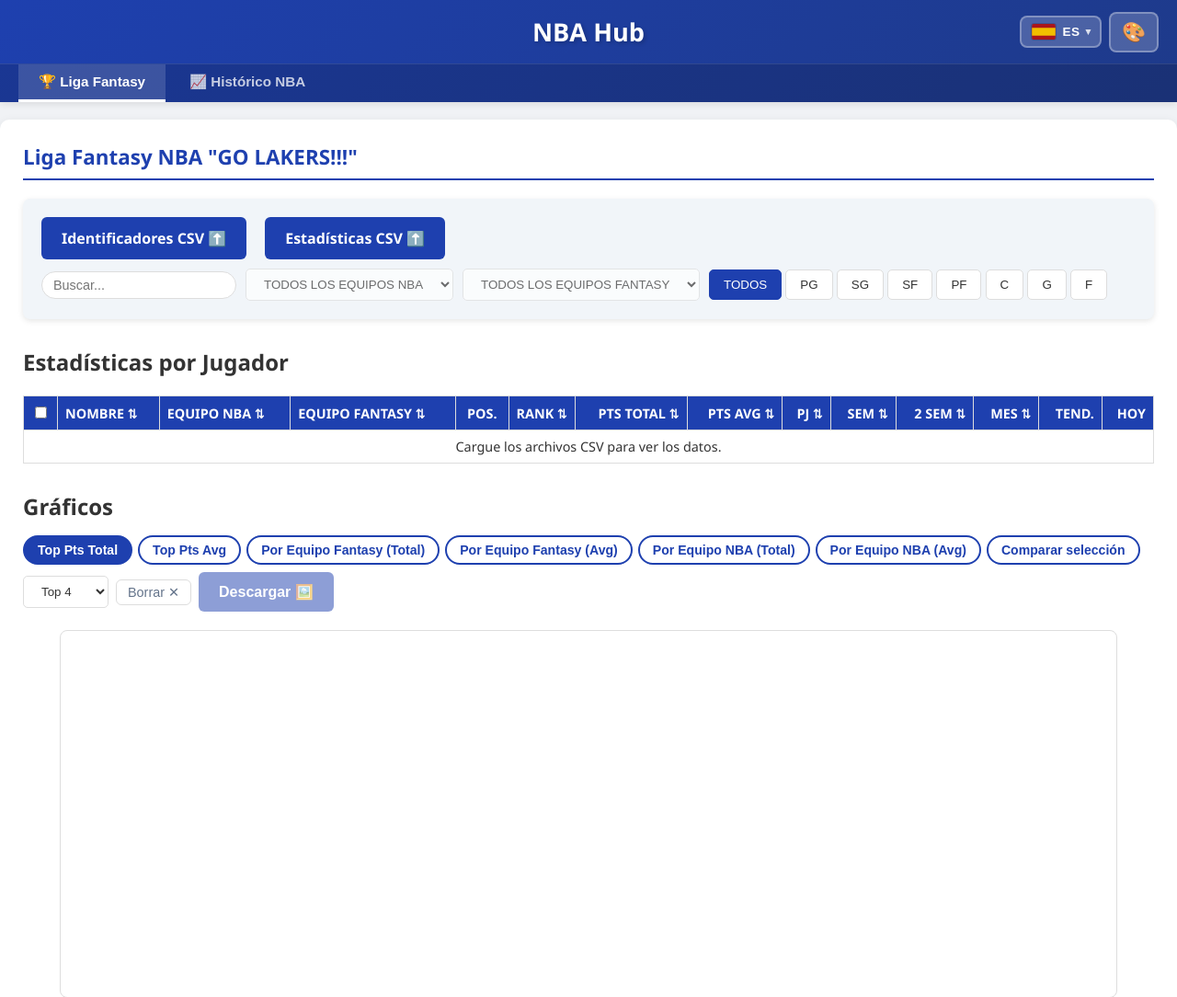
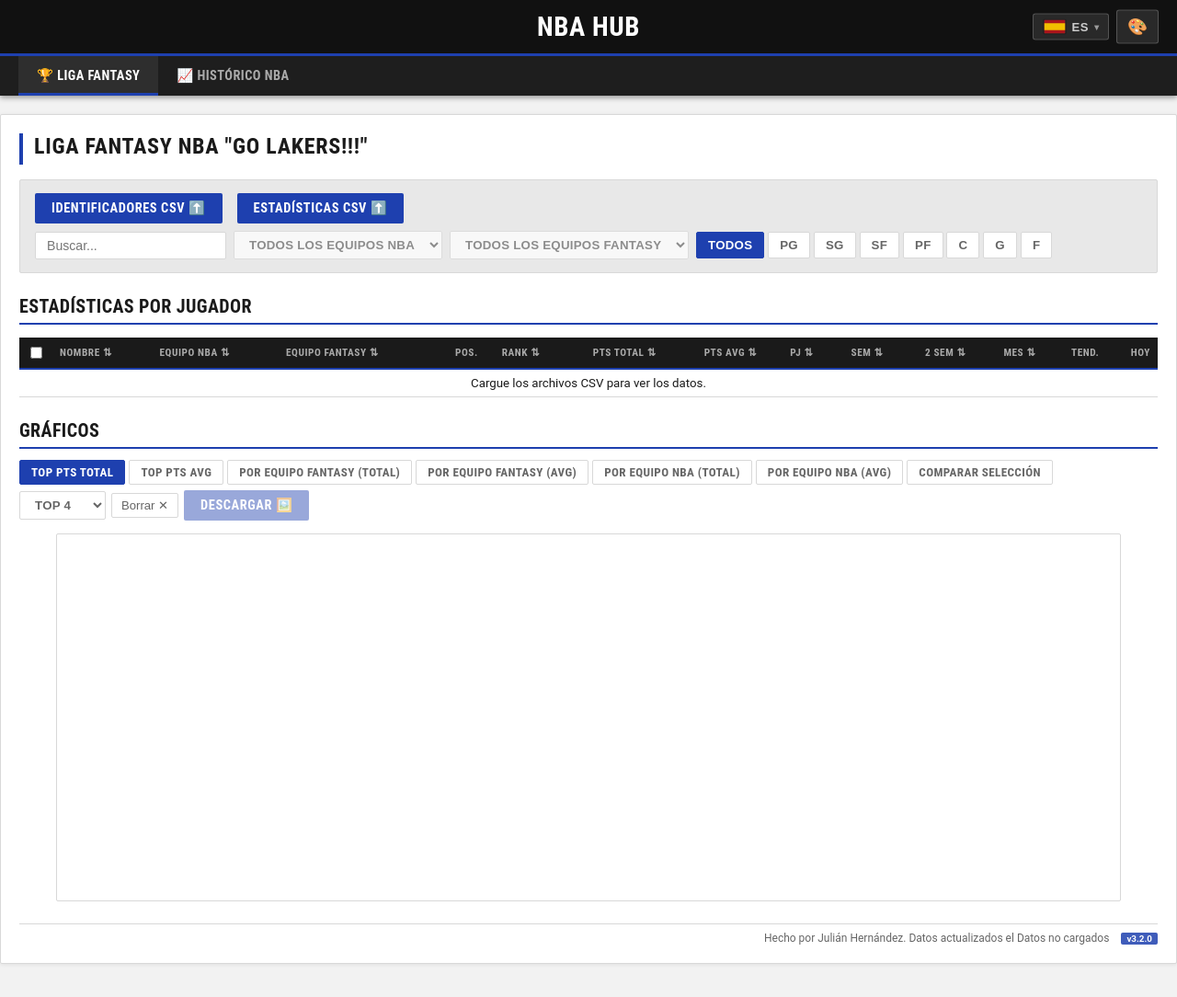
Before and after one commit to jhernand-alt/nba-fantasy-app, a plain HTML site: page index.html in a window 1280 px wide. Shown: the top 1084 px of the page at 92% size. Drawn offline with nearby package versions, Linux system fonts and the light colour scheme.

Commit message:
Add files via upload

```diff
--- a/styles.css
+++ b/styles.css
@@ -1,33 +1,38 @@
 /* ============================================================================
-   VARIABLES DE TEMA Y COLORES  (compartidas por todos los módulos)
+   styles-espn.css — Estilo inspirado en ESPN Deportes
+   Claro y denso, header negro con acento rojo, tipografía compacta
+   Fuente: Roboto Condensed (títulos) + Roboto (texto)
+   Para usar: renombrar a styles.css y añadir en index.html:
+   <link href="https://fonts.googleapis.com/css2?family=Roboto:wght@400;500;700&family=Roboto+Condensed:wght@700&display=swap" rel="stylesheet">
    ============================================================================ */
 
+/* ── Variables ─────────────────────────────────────────────────────────────── */
+
 :root {
-    --bg-primary:    #f0f2f5;
-    --bg-secondary:  white;
-    --bg-tertiary:   #f1f5f9;
-    --bg-row-even:   #f4f7fd;
-    --text-primary:  #333;
-    --text-secondary:#64748b;
-    --border-color:  #ddd;
-    --shadow:        rgba(0,0,0,0.1);
+    --bg-primary:    #f2f2f2;
+    --bg-secondary:  #ffffff;
+    --bg-tertiary:   #e8e8e8;
+    --bg-row-even:   #f8f8f8;
+    --text-primary:  #1a1a1a;
+    --text-secondary:#666666;
+    --border-color:  #d8d8d8;
+    --shadow:        rgba(0,0,0,0.08);
 
-    --color-primary:       #1e40af;
-    --color-primary-hover: #1e3a8a;
-    --color-primary-light: #3b82f6;
+    --color-primary:       #cc0000;   /* rojo ESPN */
+    --color-primary-hover: #aa0000;
+    --color-primary-light: #ee3333;
 
-    /* Altura del header (header fijo + nav de módulos) */
-    --header-height: 110px;
+    --header-height: 108px;
 }
 
 [data-theme="dark"] {
-    --bg-primary:    #0f172a;
-    --bg-secondary:  #1e293b;
-    --bg-tertiary:   #334155;
-    --bg-row-even:   #293548;
-    --text-primary:  #e2e8f0;
-    --text-secondary:#94a3b8;
-    --border-color:  #475569;
+    --bg-primary:    #1a1a1a;
+    --bg-secondary:  #242424;
+    --bg-tertiary:   #2e2e2e;
+    --bg-row-even:   #282828;
+    --text-primary:  #eeeeee;
+    --text-secondary:#999999;
+    --border-color:  #3a3a3a;
     --shadow:        rgba(0,0,0,0.3);
 }
 
@@ -35,16 +40,14 @@
 [data-color-scheme="green"]  { --color-primary:#16a34a; --color-primary-hover:#15803d; --color-primary-light:#22c55e; }
 [data-color-scheme="purple"] { --color-primary:#9333ea; --color-primary-hover:#7e22ce; --color-primary-light:#a855f7; }
 [data-color-scheme="orange"] { --color-primary:#ea580c; --color-primary-hover:#c2410c; --color-primary-light:#f97316; }
-[data-color-scheme="red"]    { --color-primary:#dc2626; --color-primary-hover:#b91c1c; --color-primary-light:#ef4444; }
+[data-color-scheme="red"]    { --color-primary:#cc0000; --color-primary-hover:#aa0000; --color-primary-light:#ee3333; }
 
-/* ============================================================================
-   BASE
-   ============================================================================ */
+/* ── Base ──────────────────────────────────────────────────────────────────── */
 
 * { box-sizing: border-box; }
 
 body {
-    font-family: 'Segoe UI', Tahoma, Geneva, Verdana, sans-serif;
+    font-family: 'Roboto', 'Arial', sans-serif;
     margin: 0;
     padding: 0;
     background-color: var(--bg-primary);
@@ -52,14 +55,13 @@
     transition: background-color 0.3s ease, color 0.3s ease;
 }
 
-/* ============================================================================
-   HEADER
-   ============================================================================ */
+/* ── Header ────────────────────────────────────────────────────────────────── */
 
 header {
-    background: linear-gradient(135deg, var(--color-primary) 0%, var(--color-primary-hover) 100%);
+    background: #111111;
     color: white;
-    box-shadow: 0 2px 8px var(--shadow);
+    border-bottom: none;
+    box-shadow: 0 2px 6px rgba(0,0,0,0.4);
     position: fixed;
     top: 0; left: 0; right: 0;
     z-index: 100;
@@ -68,19 +70,28 @@
 .header-wrapper {
     max-width: 1400px;
     margin: 0 auto;
-    padding: 16px 20px;
+    padding: 12px 20px;
     display: flex;
     justify-content: center;
     align-items: center;
     position: relative;
+    border-bottom: 3px solid var(--color-primary);
 }
 
 header h1 {
     margin: 0;
-    font-size: 1.7em;
-    text-shadow: 2px 2px 4px rgba(0,0,0,0.2);
+    font-family: 'Roboto Condensed', 'Arial Narrow', sans-serif;
+    font-size: 1.8em;
+    font-weight: 700;
+    letter-spacing: 0.02em;
+    text-transform: uppercase;
     color: white;
 }
+
+/* La "E" inicial de ESPN en rojo — aquí aplicado al primer carácter del título */
+/*header h1::first-letter {
+    color: var(--color-primary);
+}*/
 
 .header-controls {
     position: absolute;
@@ -92,13 +103,11 @@
     gap: 8px;
 }
 
-/* ============================================================================
-   NAVEGACIÓN DE MÓDULOS
-   ============================================================================ */
+/* ── Navegación de módulos ──────────────────────────────────────────────────── */
 
 .module-nav {
-    background: rgba(0,0,0,0.15);
-    border-top: 1px solid rgba(255,255,255,0.1);
+    background: #1e1e1e;
+    border-top: none;
 }
 
 .module-nav-inner {
@@ -106,17 +115,21 @@
     margin: 0 auto;
     padding: 0 20px;
     display: flex;
-    gap: 4px;
+    gap: 0;
 }
 
 .module-tab {
-    padding: 10px 22px;
+    padding: 10px 20px;
     border: none;
     border-bottom: 3px solid transparent;
+    border-top: 3px solid transparent;
     background: transparent;
-    color: rgba(255,255,255,0.75);
-    font-size: 0.95em;
-    font-weight: 600;
+    color: #aaaaaa;
+    font-family: 'Roboto Condensed', 'Arial Narrow', sans-serif;
+    font-size: 0.9em;
+    font-weight: 700;
+    letter-spacing: 0.03em;
+    text-transform: uppercase;
     cursor: pointer;
     transition: color 0.2s, border-color 0.2s, background 0.2s;
     white-space: nowrap;
@@ -124,31 +137,28 @@
 
 .module-tab:hover {
     color: white;
-    background: rgba(255,255,255,0.1);
+    background: rgba(255,255,255,0.05);
 }
 
 .module-tab.active {
     color: white;
-    border-bottom-color: white;
-    background: rgba(255,255,255,0.15);
+    border-bottom-color: var(--color-primary);
+    background: rgba(255,255,255,0.07);
 }
 
-/* ============================================================================
-   CONTENEDOR DE MÓDULOS
-   ============================================================================ */
+/* ── Contenedor de módulos ─────────────────────────────────────────────────── */
 
 .module-container {
     max-width: 1400px;
-    margin: calc(var(--header-height) + 20px) auto 40px;
-    padding: 25px;
+    margin: calc(var(--header-height) + 16px) auto 32px;
+    padding: 20px;
     background: var(--bg-secondary);
-    border-radius: 10px;
-    box-shadow: 0 4px 12px var(--shadow);
+    border-radius: 2px;
+    border: 1px solid var(--border-color);
+    box-shadow: 0 1px 4px var(--shadow);
 }
 
-/* ============================================================================
-   IDIOMA
-   ============================================================================ */
+/* ── Idioma ─────────────────────────────────────────────────────────────────── */
 
 .language-selector { position: relative; }
 
@@ -156,25 +166,25 @@
     display: flex;
     align-items: center;
     gap: 6px;
-    background: rgba(255,255,255,0.2);
-    border: 2px solid rgba(255,255,255,0.3);
-    border-radius: 8px;
-    padding: 6px 10px;
+    background: rgba(255,255,255,0.1);
+    border: 1px solid rgba(255,255,255,0.2);
+    border-radius: 3px;
+    padding: 5px 10px;
     cursor: pointer;
-    color: white;
-    font-size: 0.85em;
-    font-weight: 600;
+    color: #ccc;
+    font-size: 0.82em;
+    font-weight: 700;
     transition: background 0.2s;
     white-space: nowrap;
 }
-.lang-button:hover { background: rgba(255,255,255,0.3); }
-.lang-chevron { font-size: 0.8em; opacity: 0.8; }
+.lang-button:hover { background: rgba(255,255,255,0.2); color: white; }
+.lang-chevron { font-size: 0.75em; opacity: 0.7; }
 .lang-option-inner { display: flex; align-items: center; gap: 6px; }
 
 .flag-svg {
-    width: 28px; height: 19px;
-    border-radius: 3px;
-    border: 1px solid rgba(0,0,0,0.15);
+    width: 26px; height: 17px;
+    border-radius: 2px;
+    border: 1px solid rgba(0,0,0,0.2);
     flex-shrink: 0;
     display: block;
 }
@@ -182,13 +192,13 @@
 
 .lang-menu {
     position: absolute;
-    right: 0; top: calc(100% + 8px);
+    right: 0; top: calc(100% + 6px);
     background: var(--bg-secondary);
     border: 1px solid var(--border-color);
-    border-radius: 8px;
+    border-radius: 2px;
     box-shadow: 0 4px 12px var(--shadow);
-    padding: 6px;
-    min-width: 160px;
+    padding: 4px;
+    min-width: 150px;
     z-index: 1000;
 }
 .lang-menu.hidden { display: none; }
@@ -198,142 +208,151 @@
     align-items: center;
     justify-content: space-between;
     gap: 10px;
-    padding: 8px 10px;
-    border-radius: 6px;
+    padding: 7px 10px;
+    border-radius: 2px;
     cursor: pointer;
     color: var(--text-primary);
     transition: background 0.15s;
 }
 .lang-option:hover, .lang-option.active { background: var(--bg-tertiary); }
-.lang-option.active { font-weight: 600; }
-.lang-name { color: var(--text-secondary); font-size: 0.88em; flex: 1; text-align: right; }
+.lang-option.active { font-weight: 700; }
+.lang-name { color: var(--text-secondary); font-size: 0.85em; flex: 1; text-align: right; }
 
-/* ============================================================================
-   TEMA
-   ============================================================================ */
+/* ── Tema ───────────────────────────────────────────────────────────────────── */
 
 .theme-selector { position: relative; }
 
 .theme-button {
-    background: rgba(255,255,255,0.2);
-    border: 2px solid rgba(255,255,255,0.3);
-    border-radius: 8px;
-    padding: 8px 12px;
-    font-size: 1.3em;
+    background: rgba(255,255,255,0.1);
+    border: 1px solid rgba(255,255,255,0.2);
+    border-radius: 3px;
+    padding: 7px 11px;
+    font-size: 1.1em;
     cursor: pointer;
     transition: all 0.2s;
 }
-.theme-button:hover { background: rgba(255,255,255,0.3); transform: scale(1.05); }
+.theme-button:hover { background: rgba(255,255,255,0.2); transform: scale(1.05); }
 
 .theme-menu {
     position: absolute;
-    right: 0; top: calc(100% + 8px);
+    right: 0; top: calc(100% + 6px);
     background: var(--bg-secondary);
     border: 1px solid var(--border-color);
-    border-radius: 8px;
+    border-radius: 2px;
     box-shadow: 0 4px 12px var(--shadow);
-    padding: 8px;
-    min-width: 180px;
+    padding: 6px;
+    min-width: 175px;
     z-index: 1000;
 }
 .theme-menu.hidden { display: none; }
 
 .theme-section-title {
-    font-size: 0.75em;
-    font-weight: bold;
+    font-size: 0.7em;
+    font-weight: 700;
     color: var(--text-secondary);
     text-transform: uppercase;
-    padding: 6px 8px 4px;
-    letter-spacing: 0.5px;
+    padding: 5px 8px 3px;
+    letter-spacing: 0.8px;
 }
 .theme-option {
     display: flex;
     align-items: center;
     gap: 10px;
-    padding: 8px 12px;
+    padding: 7px 10px;
     cursor: pointer;
-    border-radius: 4px;
+    border-radius: 2px;
     color: var(--text-primary);
-    transition: background 0.2s;
+    transition: background 0.15s;
+    font-size: 0.9em;
 }
 .theme-option:hover { background: var(--bg-tertiary); }
-.theme-icon { font-size: 1.2em; }
-.theme-divider { margin: 8px 0; border: none; border-top: 1px solid var(--border-color); }
+.theme-icon { font-size: 1.1em; }
+.theme-divider { margin: 6px 0; border: none; border-top: 1px solid var(--border-color); }
 
-.color-grid {
-    display: grid;
-    grid-template-columns: repeat(3, 1fr);
-    gap: 8px;
-    padding: 4px;
-}
+.color-grid { display: grid; grid-template-columns: repeat(3, 1fr); gap: 6px; padding: 4px; }
 .color-option {
     display: flex;
     gap: 4px;
-    padding: 8px;
-    border-radius: 4px;
+    padding: 7px;
+    border-radius: 2px;
     cursor: pointer;
-    transition: all 0.2s;
+    transition: all 0.15s;
     border: 2px solid transparent;
 }
-.color-option:hover { background: var(--bg-tertiary); transform: scale(1.05); }
+.color-option:hover { background: var(--bg-tertiary); transform: scale(1.04); }
 .color-option.active { border-color: var(--color-primary); }
-.color-preview { width: 20px; height: 20px; border-radius: 4px; border: 1px solid var(--border-color); }
+.color-preview { width: 18px; height: 18px; border-radius: 3px; border: 1px solid var(--border-color); }
 
-/* ============================================================================
-   COMPONENTES COMPARTIDOS (usados por todos los módulos)
-   ============================================================================ */
+/* ── Componentes compartidos ────────────────────────────────────────────────── */
 
-h2 { color: var(--text-primary); margin-top: 30px; margin-bottom: 15px; }
+h2 {
+    color: var(--text-primary);
+    font-family: 'Roboto Condensed', 'Arial Narrow', sans-serif;
+    font-weight: 700;
+    font-size: 1.25em;
+    letter-spacing: 0.02em;
+    text-transform: uppercase;
+    margin-top: 24px;
+    margin-bottom: 12px;
+    padding-bottom: 6px;
+    border-bottom: 2px solid var(--color-primary);
+}
 
 .controls-and-filters {
-    margin-bottom: 20px;
-    padding: 20px;
+    margin-bottom: 16px;
+    padding: 14px 16px;
     background: var(--bg-tertiary);
-    border-radius: 8px;
-    box-shadow: 0 2px 6px var(--shadow);
+    border-radius: 2px;
+    border: 1px solid var(--border-color);
 }
 
 .controls-row {
     display: flex;
     flex-wrap: wrap;
     align-items: center;
-    gap: 10px;
-    margin-bottom: 10px;
+    gap: 8px;
+    margin-bottom: 8px;
 }
 .controls-row:last-child { margin-bottom: 0; }
 
 .btn-download {
-    padding: 12px 22px;
+    padding: 8px 18px;
     border: none;
-    border-radius: 6px;
+    border-radius: 2px;
     cursor: pointer;
-    font-weight: bold;
-    font-size: 1em;
+    font-family: 'Roboto Condensed', 'Arial Narrow', sans-serif;
+    font-weight: 700;
+    font-size: 0.9em;
+    letter-spacing: 0.04em;
+    text-transform: uppercase;
     background: var(--color-primary);
     color: white;
-    transition: background-color 0.3s;
+    transition: background-color 0.2s;
 }
 .btn-download:hover { background: var(--color-primary-hover); }
-.btn-download:disabled { opacity: 0.5; cursor: default; }
+.btn-download:disabled { opacity: 0.45; cursor: default; }
 
 .file-status {
-    font-size: 0.9em;
+    font-size: 0.83em;
     color: var(--text-secondary);
     font-style: italic;
 }
-.file-status.loaded { color: var(--color-primary); font-weight: 500; }
+.file-status.loaded { color: var(--color-primary); font-weight: 600; font-style: normal; }
 
 .filter-btn, .fantasy-team-selector, .chart-selector {
-    padding: 8px 15px;
+    padding: 6px 12px;
     border: 1px solid var(--border-color);
-    border-radius: 5px;
+    border-radius: 2px;
     cursor: pointer;
     background: var(--bg-secondary);
-    color: var(--text-primary);
-    transition: all 0.2s;
-    font-weight: 500;
+    color: var(--text-secondary);
+    font-size: 0.83em;
+    font-weight: 700;
+    letter-spacing: 0.02em;
+    text-transform: uppercase;
+    transition: all 0.15s;
 }
-.filter-btn:hover { background: var(--bg-tertiary); }
+.filter-btn:hover { background: var(--bg-tertiary); color: var(--text-primary); }
 .filter-btn.active,
 .filter-btn[aria-pressed="true"] {
     background: var(--color-primary);
@@ -344,154 +363,148 @@
 .search-input {
     padding: 6px 12px;
     border: 1px solid var(--border-color);
-    border-radius: 20px;
+    border-radius: 2px;
     background: var(--bg-secondary);
     color: var(--text-primary);
-    font-size: 0.9em;
+    font-size: 0.88em;
     min-width: 180px;
     outline: none;
-    transition: border-color 0.2s, box-shadow 0.2s;
+    transition: border-color 0.2s;
 }
-.search-input:focus {
-    border-color: var(--color-primary);
-    box-shadow: 0 0 0 2px color-mix(in srgb, var(--color-primary) 20%, transparent);
-}
+.search-input:focus { border-color: var(--color-primary); }
 
-/* Tabla */
+/* Tabla — estilo ESPN: densa, sin bordes verticales, cabecera oscura */
 .table-wrapper {
     overflow-x: auto;
-    margin-top: 20px;
+    margin-top: 14px;
     -webkit-overflow-scrolling: touch;
-    /* Scrollbar en la parte superior */
     transform: rotateX(180deg);
 }
-.table-wrapper > table {
-    transform: rotateX(180deg);
-}
+.table-wrapper > table { transform: rotateX(180deg); }
+
 .player-table {
     width: 100%;
     border-collapse: collapse;
     min-width: 600px;
-    font-size: 0.9em;
+    font-size: 0.83em;
 }
 .player-table th, .player-table td {
-    border: 1px solid var(--border-color);
-    padding: 8px;
+    border: none;
+    border-bottom: 1px solid var(--border-color);
+    padding: 7px 8px;
     text-align: center;
 }
 .player-table th {
-    background: var(--color-primary);
-    color: white;
+    background: #1a1a1a;
+    color: #aaaaaa;
+    font-family: 'Roboto Condensed', 'Arial Narrow', sans-serif;
+    font-size: 0.85em;
+    font-weight: 700;
+    letter-spacing: 0.05em;
     text-transform: uppercase;
+    border-bottom: 2px solid var(--color-primary);
     cursor: pointer;
 }
 .player-table th:not([onclick]) { cursor: default; }
 .player-table tr:nth-child(even) { background: var(--bg-row-even); }
-.player-table tr:hover { background: color-mix(in srgb, var(--color-primary) 8%, transparent); }
+.player-table tr:hover { background: #fff3f3; }
+[data-theme="dark"] .player-table tr:hover { background: #2a1515; }
 
 /* Gráfico */
 .chart-container {
-    margin-top: 20px;
-    padding: 20px;
+    margin-top: 14px;
+    padding: 16px;
     border: 1px solid var(--border-color);
-    border-radius: 8px;
+    border-radius: 2px;
     background: var(--bg-secondary);
     height: 400px;
     position: relative;
 }
 .chart-container canvas { width: 100% !important; height: 100% !important; }
 
-.chart-controls {
-    display: flex;
-    flex-direction: column;
-    gap: 8px;
-    margin-bottom: 12px;
-}
-.chart-tabs { display: flex; flex-wrap: wrap; gap: 6px; }
+.chart-controls { display: flex; flex-direction: column; gap: 6px; margin-bottom: 10px; }
+.chart-tabs { display: flex; flex-wrap: wrap; gap: 4px; }
 .chart-tab {
-    padding: 6px 14px;
-    border: 2px solid var(--color-primary);
-    border-radius: 20px;
-    background: transparent;
-    color: var(--color-primary);
-    cursor: pointer;
-    font-size: 0.88em;
-    font-weight: 600;
-    transition: background 0.2s, color 0.2s;
-    white-space: nowrap;
-}
-.chart-tab:hover  { background: var(--color-primary); color: white; }
-.chart-tab.active { background: var(--color-primary); color: white; }
-
-.chart-options {
-    display: flex;
-    flex-wrap: wrap;
-    align-items: center;
-    gap: 8px;
-}
-.btn-clear-chart {
     padding: 5px 12px;
     border: 1px solid var(--border-color);
-    border-radius: 6px;
+    border-radius: 2px;
     background: var(--bg-secondary);
     color: var(--text-secondary);
     cursor: pointer;
-    font-size: 0.9em;
-    transition: background 0.2s;
+    font-family: 'Roboto Condensed', 'Arial Narrow', sans-serif;
+    font-size: 0.82em;
+    font-weight: 700;
+    letter-spacing: 0.03em;
+    text-transform: uppercase;
+    transition: all 0.15s;
+    white-space: nowrap;
 }
-.btn-clear-chart:hover { background: #fee2e2; color: #dc2626; border-color: #dc2626; }
+.chart-tab:hover { background: var(--bg-tertiary); color: var(--text-primary); border-color: #aaa; }
+.chart-tab.active { background: var(--color-primary); color: white; border-color: var(--color-primary); }
+
+.chart-options { display: flex; flex-wrap: wrap; align-items: center; gap: 6px; }
+.btn-clear-chart {
+    padding: 5px 10px;
+    border: 1px solid var(--border-color);
+    border-radius: 2px;
+    background: var(--bg-secondary);
+    color: var(--text-secondary);
+    cursor: pointer;
+    font-size: 0.82em;
+    transition: all 0.15s;
+}
+.btn-clear-chart:hover { background: #fff0f0; color: #cc0000; border-color: #cc0000; }
+[data-theme="dark"] .btn-clear-chart:hover { background: #2a1010; }
 
 /* Pie */
 .credit-text-main {
     text-align: right;
-    font-size: 0.8em;
+    font-size: 0.75em;
     color: var(--text-secondary);
-    margin-top: 30px;
-    padding-top: 10px;
-    border-top: 1px dashed var(--border-color);
+    margin-top: 24px;
+    padding-top: 8px;
+    border-top: 1px solid var(--border-color);
 }
 .app-version {
-    margin-left: 12px;
-    padding: 1px 7px;
-    border-radius: 4px;
+    margin-left: 10px;
+    padding: 1px 6px;
+    border-radius: 2px;
     background: var(--color-primary);
     color: white;
-    font-size: 0.85em;
-    font-weight: 600;
-    opacity: 0.75;
+    font-size: 0.82em;
+    font-weight: 700;
+    opacity: 0.85;
 }
 
 /* Tendencias */
-.trend-indicator { font-size: 1.3em; font-weight: bold; margin-left: 4px; display: inline-block; }
-.trend-up   { color: #16a34a; }
-.trend-down { color: #dc2626; }
-.trend-stable { color: #6b7280; }
-
-/* ============================================================================
-   RESPONSIVE
-   ============================================================================ */
-
-@media (max-width: 768px) {
-    :root { --header-height: 130px; }
-
-    header h1 { font-size: 1.2em; }
-
-    .module-container { margin-top: calc(var(--header-height) + 10px); padding: 15px; }
-
-    .controls-row { flex-direction: column; align-items: flex-start; }
-    .controls-row > * { width: 100%; margin-top: 5px; }
-
-    .chart-controls { flex-direction: column; align-items: flex-start; }
-
-    .player-table { font-size: 0.8em; }
-}
+.trend-indicator { font-size: 1.2em; font-weight: bold; margin-left: 4px; display: inline-block; }
+.trend-up    { color: #16a34a; }
+.trend-down  { color: #cc0000; }
+.trend-stable { color: #999; }
 
 /* Título de módulo */
 .module-title {
     margin-top: 0;
-    margin-bottom: 20px;
-    font-size: 1.4em;
-    color: var(--color-primary);
-    border-bottom: 2px solid var(--color-primary);
-    padding-bottom: 8px;
+    margin-bottom: 16px;
+    font-family: 'Roboto Condensed', 'Arial Narrow', sans-serif;
+    font-size: 1.5em;
+    font-weight: 700;
+    letter-spacing: 0.03em;
+    text-transform: uppercase;
+    color: var(--text-primary);
+    border-left: 4px solid var(--color-primary);
+    padding-left: 12px;
+    border-bottom: none;
 }
+
+/* ── Responsive ─────────────────────────────────────────────────────────────── */
+
+@media (max-width: 768px) {
+    :root { --header-height: 126px; }
+    header h1 { font-size: 1.3em; }
+    .module-container { margin-top: calc(var(--header-height) + 10px); padding: 14px; }
+    .controls-row { flex-direction: column; align-items: flex-start; }
+    .controls-row > * { width: 100%; margin-top: 5px; }
+    .chart-controls { flex-direction: column; align-items: flex-start; }
+    .player-table { font-size: 0.76em; }
+}
```
Also changed, not shown: core.js (+46 -10 lines), index.html (+4 -0 lines), README.md.
